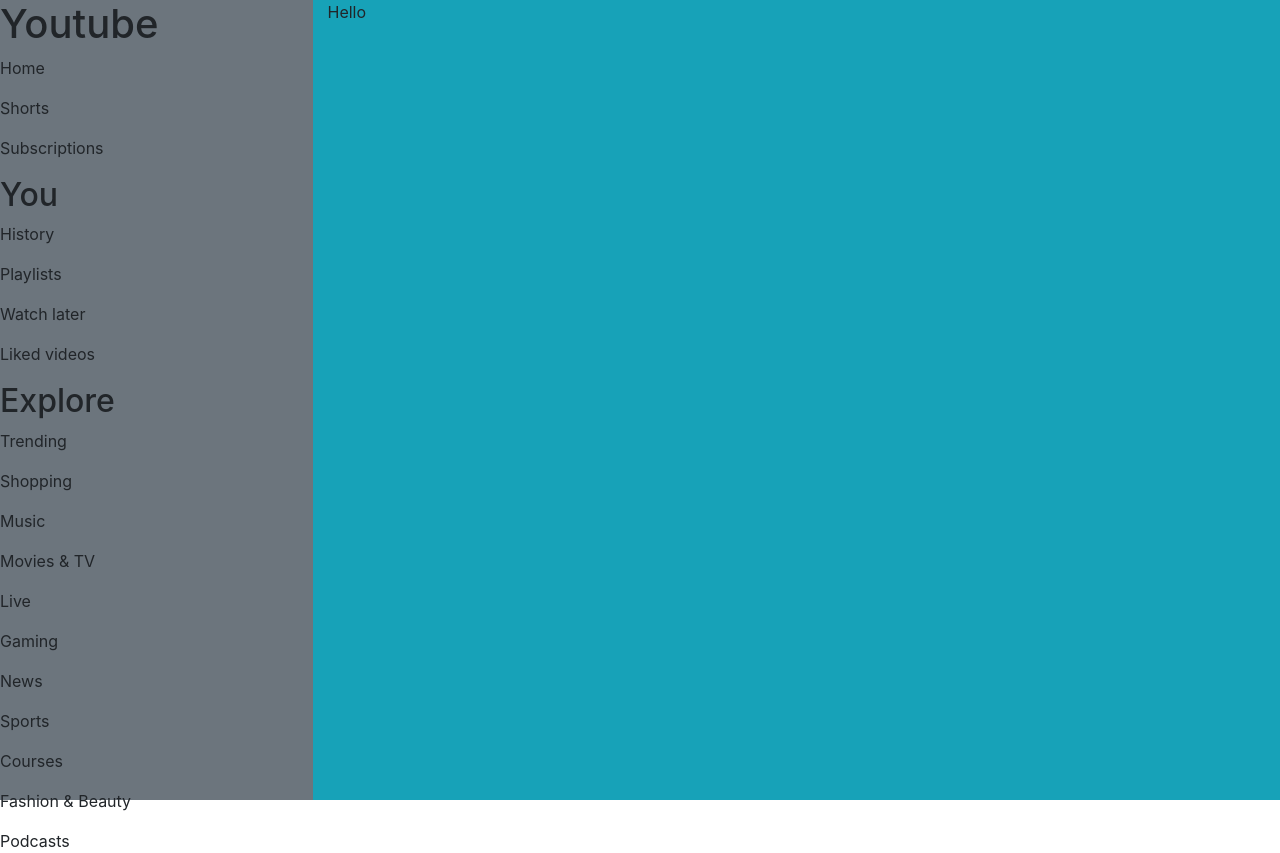
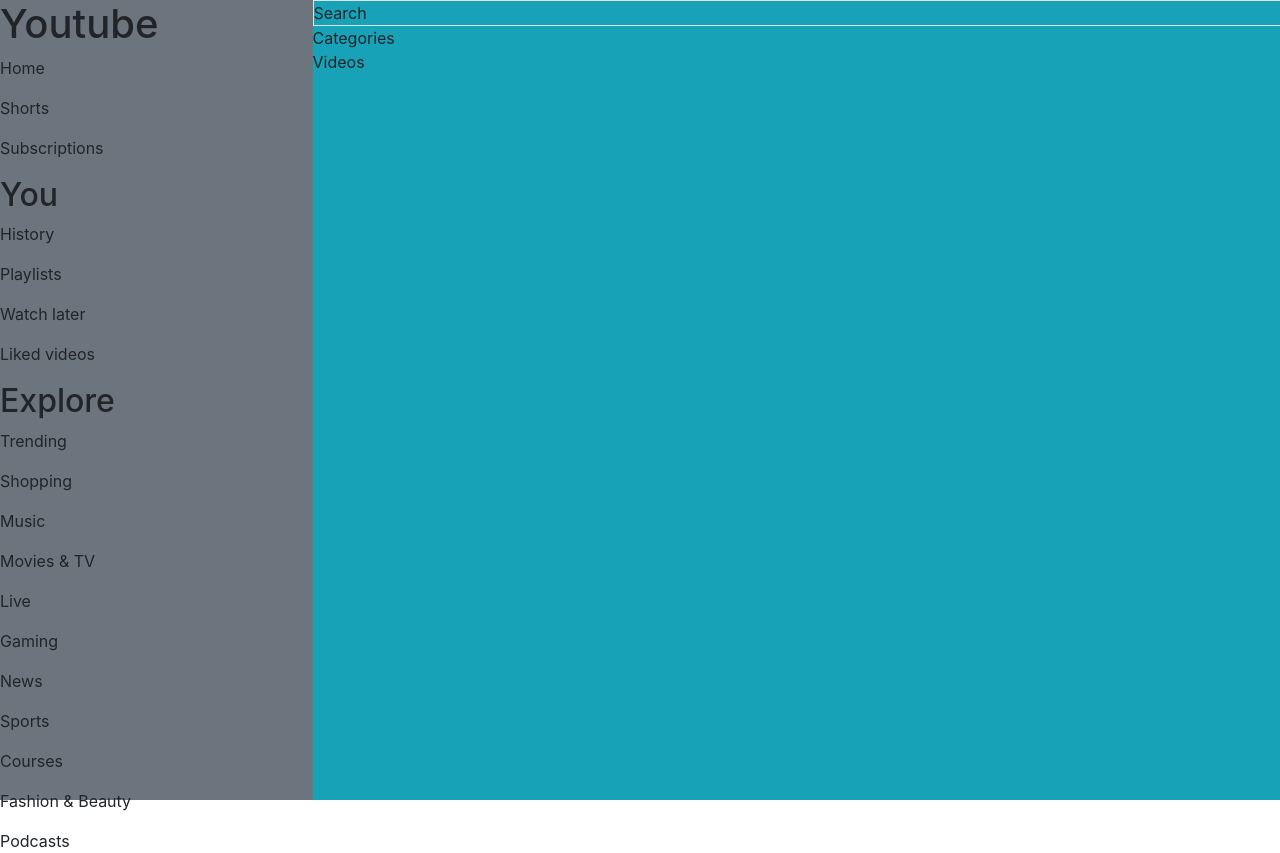
Before and after one commit to CaSandraSmith/bootstrap-clone, a plain HTML site: page index.html in a window 1280 px wide. Drawn offline with nearby package versions, Linux system fonts and the light colour scheme.

Commit message:
Started adding content to right side

```diff
--- a/index.html
+++ b/index.html
@@ -47,7 +47,13 @@
             <p>Podcasts</p>
           </div>
         </div>
-        <div class="bg-info col-9 h-100">Hello</div>
+        <div class="bg-info col-9 h-100 wc col-xs-14">
+            <div class="row border border-black">
+                <div>Search</div>
+            </div>
+            <div class="row">Categories</div>
+            <div class="row">Videos</div>
+        </div>
       </div>
     </div>
   </body>
```
